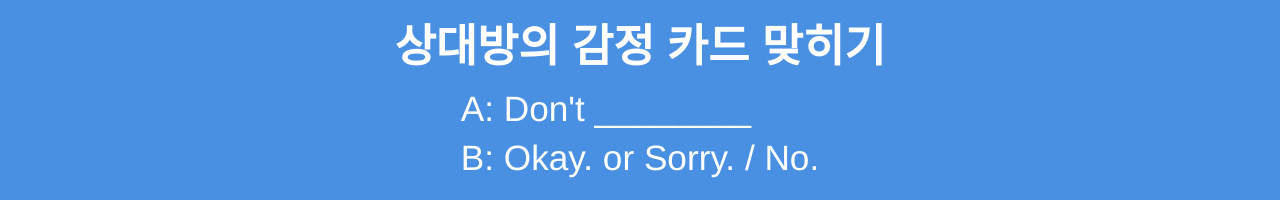
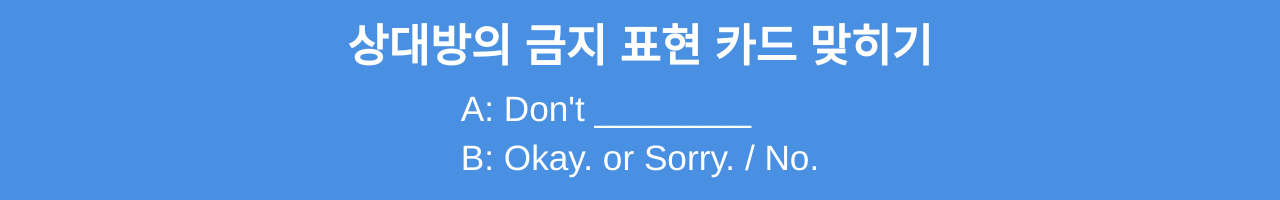
Before and after one commit to ByeonDong-joon/english-forbidden-game, a plain HTML site: page index.html in a window 1280 px wide. Shown: the top 200 px of the page. Drawn offline with Linux system fonts and the light colour scheme.

Commit message:
Update index.html

```diff
--- a/index.html
+++ b/index.html
@@ -176,7 +176,7 @@
 </head>
 <body>
   <header>
-    <h1>상대방의 감정 카드 맞히기</h1>
+    <h1>상대방의 금지 표현 카드 맞히기</h1>
     <div class="script">
       <div>A: Don't ________</div>
       <div>B: Okay. or Sorry. / No.</div>
```
